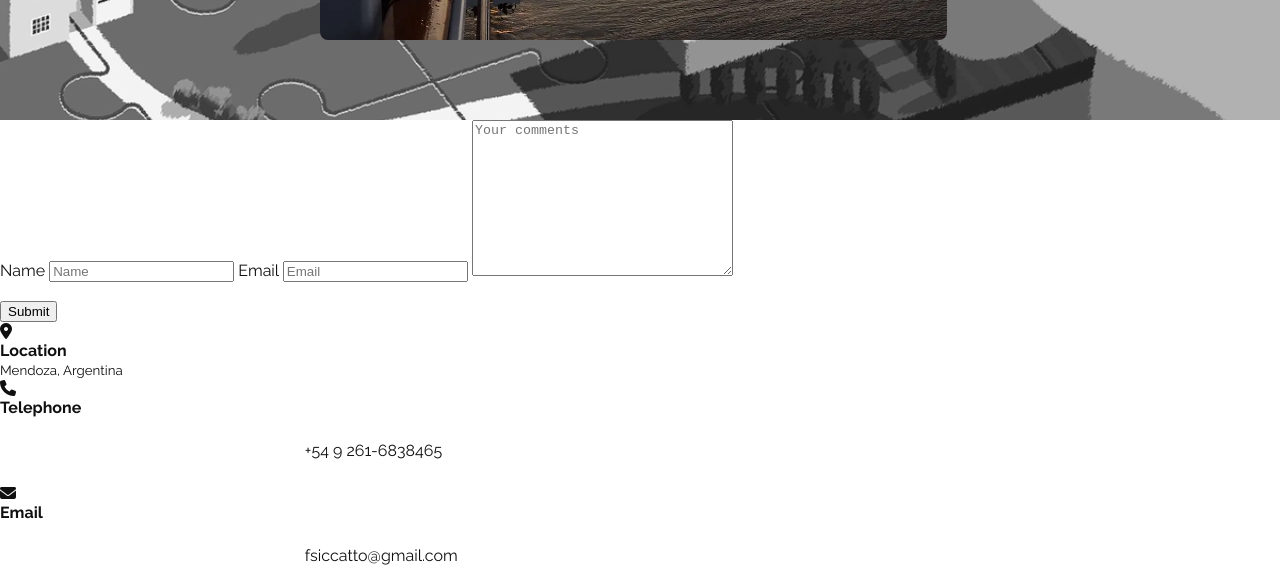
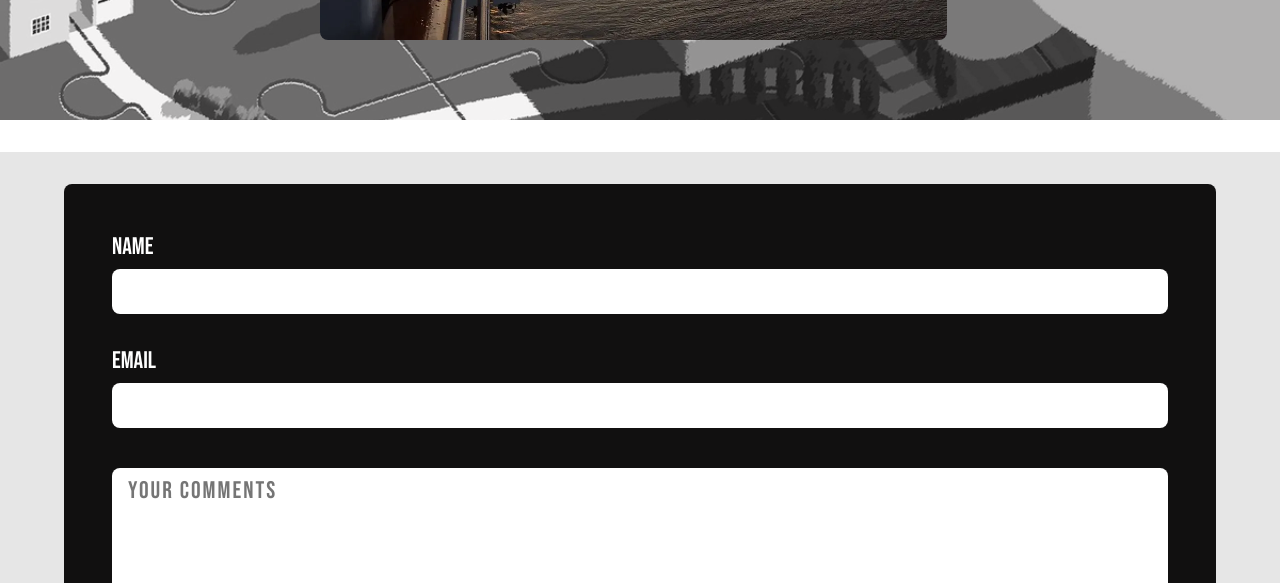
Before and after one commit to fsiccatto/Portfolio, a plain HTML site: page index.html in a window 1280 px wide. Shown: the part 3330-3913 px from the top of the page. Drawn offline with Linux system fonts and the light colour scheme.

Commit message:
Formulario listo

```diff
--- a/index.html
+++ b/index.html
@@ -133,15 +133,15 @@
   <section id="contact" class="contact">
     <article class="contact-form">
       <form action="" class="form">
-        <label for="name" class="label-form">Name</label>
-        <input type="text" name="name" placeholder="Name" pattern="^[A-Za-zÑñÁáÉéÍíÓóÚúÜü\s]+$" required>
-        <label for="email" class="label-form">Email</label>
-        <input type="email" name="email" placeholder="Email" pattern="^[a-z0-9]+(\.[_a-z0-9]+)*@[a-z0-9-]+(\.[a-z0-9-]+)*(\.[a-z]{2,15})$" required>
+        <label for="name" class="form-label">Name</label>
+        <input type="text" name="name" class="form-input" pattern="^[A-Za-zÑñÁáÉéÍíÓóÚúÜü\s]+$" required>
+        <label for="email" class="form-label">Email</label>
+        <input type="email" name="email" class="form-input" pattern="^[a-z0-9]+(\.[_a-z0-9]+)*@[a-z0-9-]+(\.[a-z0-9-]+)*(\.[a-z]{2,15})$" required>
         <textarea name="" id="comments" cols="30" rows="10" placeholder="Your comments" data-pattern required></textarea>
         <div class="contact-form-loader">
           <img src="" alt="">
         </div>
-        <input type="submit" class="btn" value="Submit">
+        <input type="submit" class="btn" value="Enviar">
       </form>
     </article>
     <article class="contact-cards">
--- a/style.css
+++ b/style.css
@@ -510,6 +510,55 @@ p {
 
 /* ____________________ Formulario ____________________ */
 
+.contact {
+  margin-top: 2rem;
+  padding-top: 1rem;
+  background-color: #e6e6e6;
+}
+.contact-form {
+  margin-top: 1rem;
+  margin-right: auto;
+  margin-left: auto;
+  width: 90%;
+  min-width: 60%;
+  max-width: 90%;
+  padding: 2em;
+  border-radius: .5rem;
+  font-size: 1.5rem;
+  background-color: var(--ppal-color);
+  color: var(--font-color);
+  font-family: var(--font-sec);
+}
+
+.contact-form input,
+.contact-form textarea {
+  width: 100%;
+  margin: .5rem 0 2rem;
+  padding: .5rem 1rem;
+  outline: none;
+  border: none;
+  border-radius: .5rem;
+  font-size: 1.5rem;
+  font-family: var(--font-sec);
+  font-weight: 300;
+  letter-spacing: 2px;
+  cursor: pointer;
+  color: var(--sec-color);
+  background-color: var(--font-color);
+}
+
+.contact-form input[type="submit"] {
+  margin-bottom: 0;
+  background-color: var(--sec-color);
+  color: var(--ppal-color);
+  transition: transform 0.5s ease, letter-spacing 0.5s ease, font-size 0.5s ease;
+}
+
+.contact-form input[type="submit"]:hover {
+  transform: scale(1.05);
+  letter-spacing: 6px;
+  font-size: 1.5rem;
+}
 
 
 /* ---------------------Utilities--------------------- */
```
